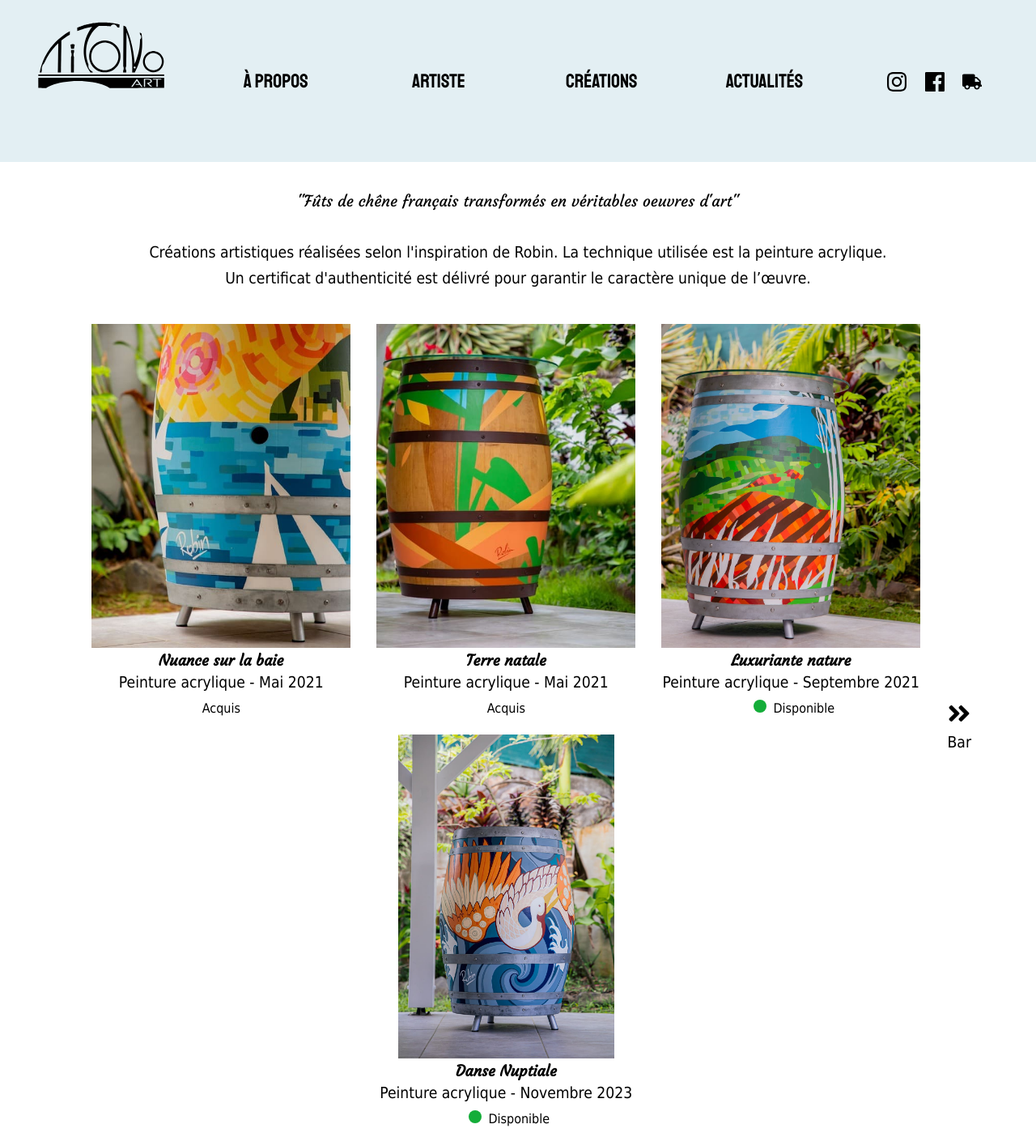
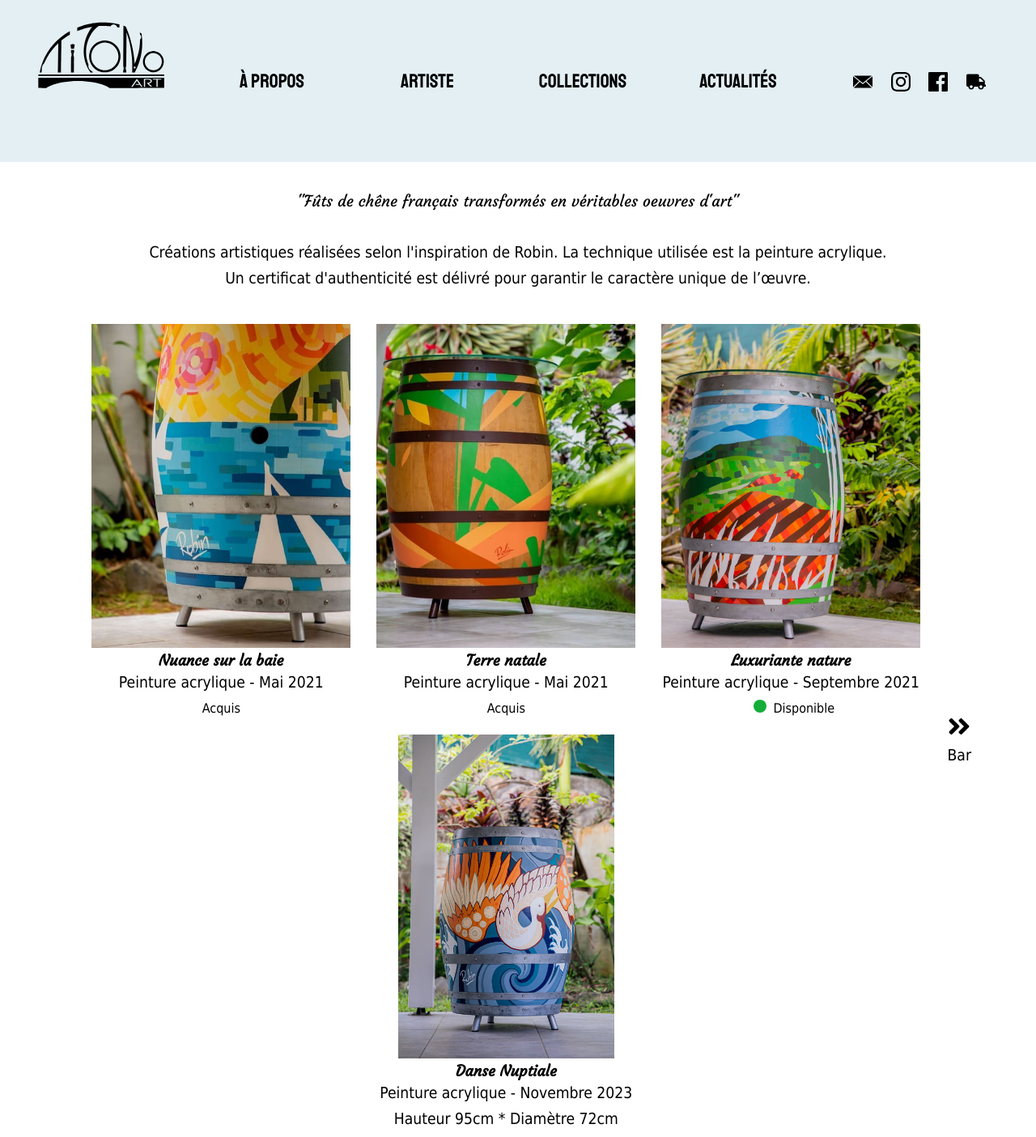
Before and after one commit to Gontran-de-Kermadec/titonoart_nextjs, a Next.js app: page /creation/art in a window 1280 px wide. Shown: the top 1404 px of the page at 81% size. Built offline with nearby package versions, Linux system fonts and the light colour scheme.

Commit message:
new icon in header and title name

```diff
--- a/components/CreationCard.js
+++ b/components/CreationCard.js
@@ -22,7 +22,7 @@ const CreationCard = (props) => {
 		}
 	};
 	const dispo = (availability) => {
-		if(availability !== undefined) {
+		if (availability !== undefined) {
 			if (availability.toLowerCase() === "acquis") {
 				return (
 					<p className={creationStyle.creation__subsection__availability}>
@@ -37,9 +37,10 @@ const CreationCard = (props) => {
 					</p>
 				);
 			}
-		} else  {
+		} else {
 			return null
 		}
+
 		// if (availability.toLowerCase() === "acquis" && availability !== undefined) {
 		// 	return (
 		// 		<p className={creationStyle.creation__subsection__availability}>
@@ -57,6 +58,26 @@ const CreationCard = (props) => {
 		// 	return null
 		// }
 	};
+	const dimension = (dimension) => {
+		if (dimension !== undefined) {
+			return (
+				<p className={creationStyle.creation__subsection__dimension}>
+					{dimension}
+				</p>
+			);
+			// if (availability.toLowerCase() === "acquis") {
+			// } else {
+			// 	return (
+			// 		<p className={creationStyle.creation__subsection__availability}>
+			// 			<span className={creationStyle.creation__subsection__dispo}></span>
+			// 			Disponible
+			// 		</p>
+			// 	);
+			// }
+		} else {
+			return null
+		}
+	}
 	return (
 		<div className={creationStyle.creation__subsection__card}>
 			<figure
@@ -91,7 +112,9 @@ const CreationCard = (props) => {
 			<div>
 				<h3>{props.futTitle}</h3>
 				<p>{props.futDate}</p>
-				{dispo ? dispo(props.futAvailability) : null }
+				{/* <p>Haut 95cm * diam 75cm</p> */}
+				{dimension ? dimension(props.futDimension) : null}
+				{dispo ? dispo(props.futAvailability) : null}
 			</div>
 		</div>
 	);
--- a/components/Header.js
+++ b/components/Header.js
@@ -31,7 +31,7 @@ function Header() {
 							</Link>
 							<Link href="/creation" passHref>
 								<a href="replace">
-									<li>Créations</li>
+									<li>Collections</li>
 								</a>
 							</Link>
 							{/* <Link href="/design" passHref>
--- a/components/Icons.js
+++ b/components/Icons.js
@@ -4,6 +4,17 @@ import headerStyle from "../styles/Header.module.css";
 function Icons({ location }) {
 	return (
 		<div className={headerStyle.header__icons}>
+			<a
+				href="mailto:titonoart@gmail.com"
+				target="_blank"
+				rel="noopener noreferrer"
+			>
+				<svg xmlns="http://www.w3.org/2000/svg" viewBox="0 0 128 128">
+					<g id="row3">
+						<path d="M39.7 60.2 0 99.3V28.4l39.7 31.8zM4.8 24.6 64 72.1l59.2-47.5H4.8zM83.6 64 64 79.7 44.4 64 4.2 103.4h119.5L83.6 64zm4.7-3.8L128 99.3V28.4L88.3 60.2z" />
+					</g>
+				</svg>
+			</a>
 			<a
 				href="https://www.instagram.com/titonoart/"
 				target="_blank"
--- a/pages/creation.js
+++ b/pages/creation.js
@@ -5,7 +5,7 @@ function Creation() {
 	return (
 		<div className={creationStyle.creation}>
 			<div className={creationStyle.creation__intro}>
-				<h1>Créations</h1>
+				<h1>Collections</h1>
 				<p>
 					Toutes nos créations sont des réalisations uniques qui nécessitent de
 					longues heures d’imagination & de travail. <br />
--- a/pages/creation/art.js
+++ b/pages/creation/art.js
@@ -78,7 +78,8 @@ const Art = () => {
 						imgArr={nuptialeArray}
 						futTitle="Danse Nuptiale"
 						futDate="Peinture acrylique - Novembre 2023"
-						futAvailability="Disponible"
+						futDimension="Hauteur 95cm * Diamètre 72cm"
+						futAvailability="Acquis"
 					/>
 				</div>
 				<Next route="/creation/bar" btnName="Bar" />
--- a/pages/creation/bar.js
+++ b/pages/creation/bar.js
@@ -148,7 +148,7 @@ const Bar = () => {
 						img="/images/carib3.jpg"
 						imgArr={carib3Array}
 						futTitle="CF Caribbean selection 3/4"
-						futAvailability="Disponible"
+						futAvailability="Acquis"
 					/>
 					<CreationCard
 						img="/images/carib4.jpg"
--- a/pages/index.js
+++ b/pages/index.js
@@ -15,14 +15,16 @@ function Home() {
 				<Carousel imgs={imgArray} mode="auto" />
 				<p id={homeStyle.homepage__sentence}>
 					Décorez votre intérieur en faisant l’acquisition d’une œuvre
-					artistique originale.
+					artistique originale. D'ambiance ou fonctionnel, votre tonneau donne vie à votre intérieur.
+					<br />Titonoart dévoile ses collections empreinte de chaleur, de couleurs intenses et surtout de vous !
+					<br />Entre tradition et insolite, l'artiste Robin Lepoutre s'imprègne de son île natale.
 				</p>
 				<section className={homeStyle.avent_container}>
 					<p>Réalisation du Packaging du Calendrier de l'Avent des rhums 2023</p>
 				<a href="https://www.laroutedesrhums.com/fr/tous-nos-rhums/1185-calendrier-de-l-avent-du-rhum-la-route-des-rhums-3770029126018.html" target="__blank">
 						<img src="images/robin_peinture.jpg" alt="Tableau acrylique"></img>
 					</a>
-					<p>Code promo: robin2320</p>
+
 				</section>
 				<section className={homeStyle.homepage__partenaire}>
 					<p>Où retrouver nos créations</p>
```
Lines whose indentation alone changed are shown as unchanged.
